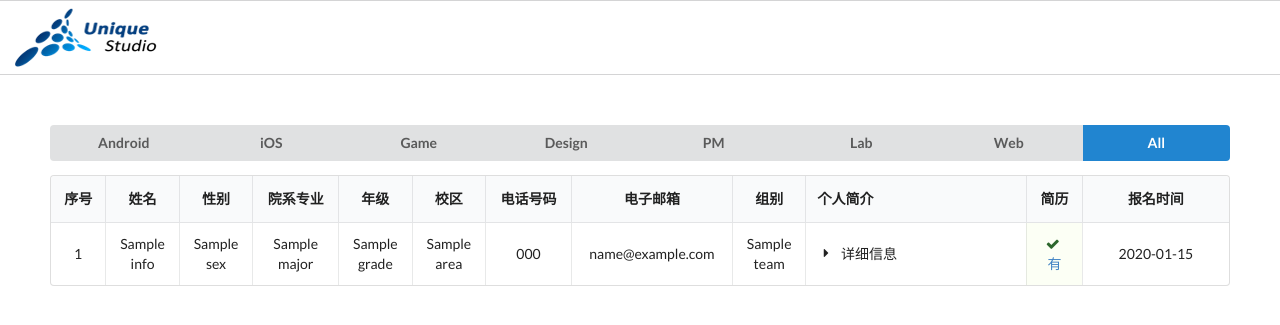
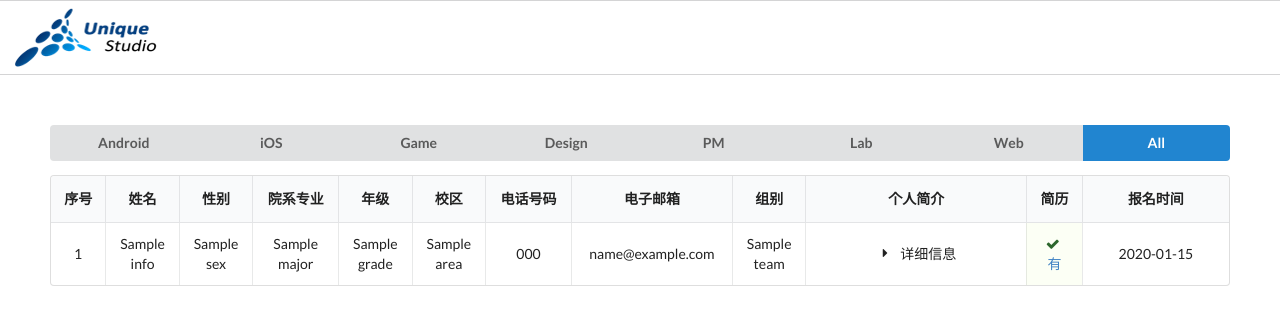
Before and after one commit to ver217/UniqueStudio-2017Fall-Fresh, a Python web app: template app/templates/list.html in a window 1280 px wide. Shown: the top 325 px of the page. Run offline with Jinja, Linux system fonts and the light colour scheme; the template is opened without the code that fills it: most values are stand-ins (such as "Sample title", 1, 10 or a date in 2020).

Commit message:
fix detail info centered

```diff
--- a/app/templates/list.html
+++ b/app/templates/list.html
@@ -24,7 +24,7 @@
         <th class="center aligned collapsing no-sort">电话号码</th>
         <th class="center aligned collapsing no-sort">电子邮箱</th>
         <th class="center aligned collapsing">组别</th>
-        <th class="three wide no-sort">个人简介</th>
+        <th class="center aligned three wide no-sort">个人简介</th>
         <th class="center aligned collapsing">简历</th>
         <th class="center aligned two wide">报名时间</th>
     </tr>
@@ -44,7 +44,7 @@
 
         <td >
             <div class="ui accordion">
-                <div class="title"><i class="dropdown icon"></i> 详细信息</div>
+                <div class="title center aligned"><i class="dropdown icon"></i> 详细信息</div>
                 <div class="content">
                     <p class="transition hidden">{{i['intro']}}</p>
                 </div>
```
